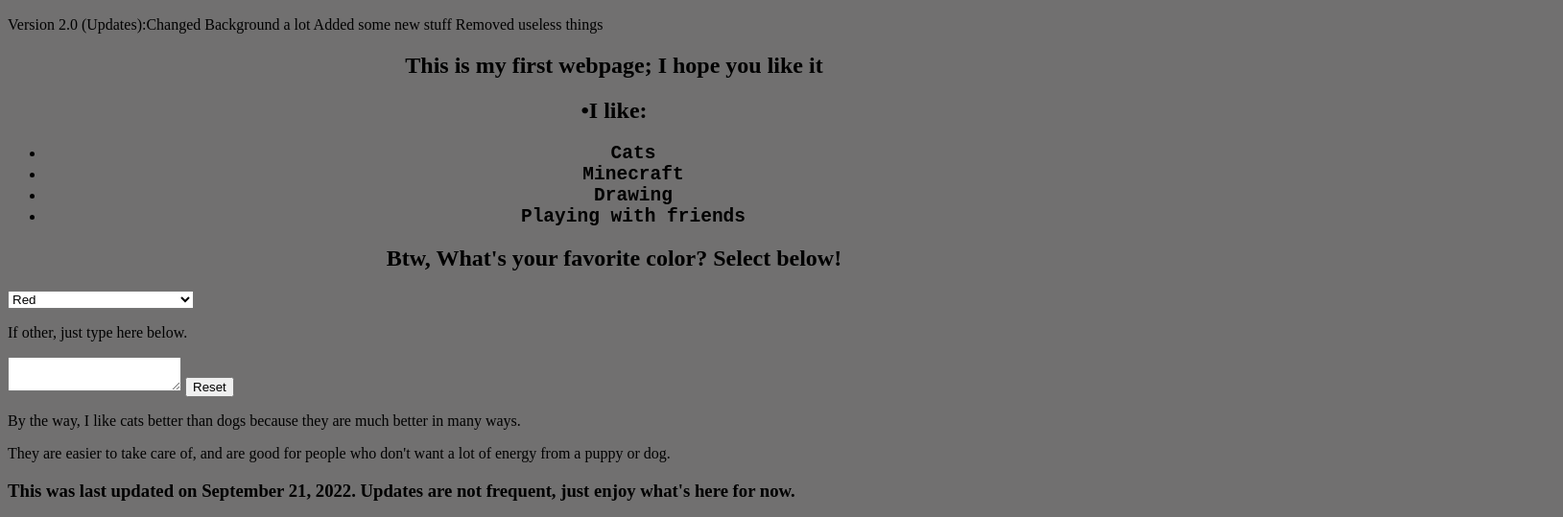
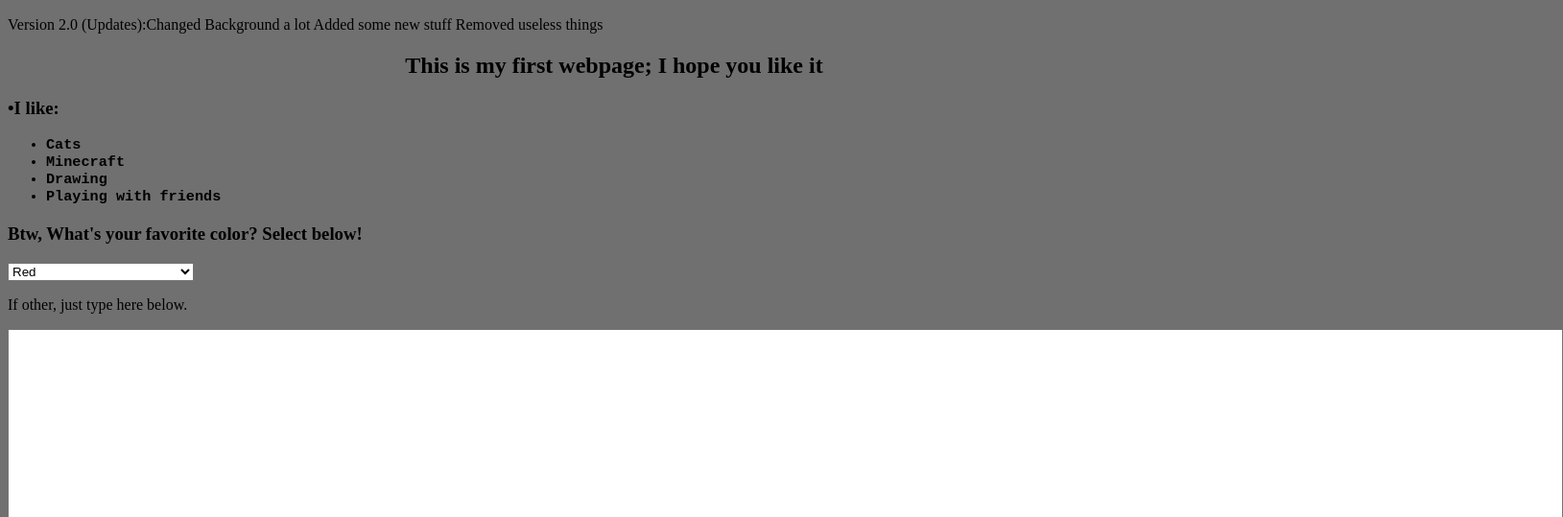
Before and after one commit to rday/rday.github.io, a plain HTML site: page index.html in a window 1280 px wide. Shown: the part 173-712 px from the top of the page at 96% size, 1629 px wide, since content can reach past the window. Drawn offline with Linux system fonts and the light colour scheme.

Commit message:
Add the changes

```diff
--- a/index.html
+++ b/index.html
@@ -2,20 +2,20 @@
 <meta charset="UTF-8">
  <body>
     <p> Ignore this search bar, it does nothing --></p><input type="search" name=?>
-  <h1>TheoDay.net</h6>
+  <h1>TheoDay.net</h1>
   <h2>The best page on the internet</h3>
     <p>Version 2.0 (Updates):Changed Background a lot Added some new stuff Removed useless things</p>
  </body>
 </html>
 <html>
   <h2>This is my first webpage; I hope you like it</h2>
-  <h2>•I like: </h2>
-  <h2><tt><ul><li>Cats</li><li>Minecraft</li><li>Drawing</li><li>Playing with friends</li></ul></tt></h2>
+  <h3>•I like: </h3>
+  <h3><tt><ul><li>Cats</li><li>Minecraft</li><li>Drawing</li><li>Playing with friends</li></ul></tt></h3>
  </body>
 </html>
 <html>
  <body style="background: rgb(113, 112, 112); 255) 66%, rgb(50, 61, 217) 100%);">
-  <h2>Btw, What's your favorite color? Select below!</h2>
+  <h3>Btw, What's your favorite color? Select below!</h3>
  </body>
 </html>
 <select name=colors>
@@ -69,7 +69,7 @@
     <option>Other...(use textbox)</option>
 </select>
 <p>If other, just type here below.</p>
-<textarea name=? cols="x" rows="y"></textarea>
+<textarea name=? cols="200" rows="50"></textarea>
 <input type="reset">
 <p>By the way, I like cats better than dogs because they are much better in many ways.</p>
 <p>They are easier to take care of, and are good for people who don't want a lot of energy from a puppy or dog.</p>
@@ -90,14 +90,15 @@
 <img src="final draw.svg" />
 <img src="xdd.png" />
 <h3>The End (for real this time)</h3>
+
 <style>
-     h1 {
+    h1 {
      text-align:center
     }
     </style>
+
     <style>
         h2 {
-        text-align:center
-       }
-       </style>
-       <style>
+         text-align:center
+        }
+        </style>
```
